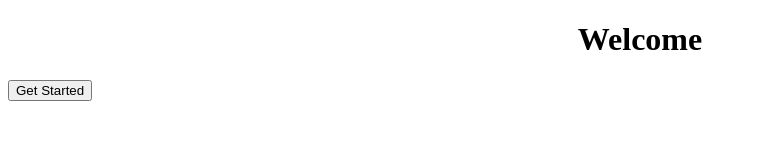
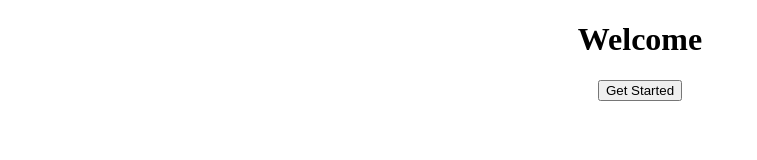
Before and after one commit to itd/Organization-App, a plain HTML site: page getstarted.html in a window 1280 px wide. Shown: the whole page, without its empty margins (0-757 px from the left). Drawn offline with Linux system fonts and the light colour scheme.

Commit message:
starter button

```diff
--- a/getstarted.html
+++ b/getstarted.html
@@ -6,6 +6,6 @@
 	</head>
 		<body>
 			<h1>Welcome</h1>
-			<button class="start">Get Started</button>
+			<div class="start"><button>Get Started</button></div>
 		</body>
 </html>
```
